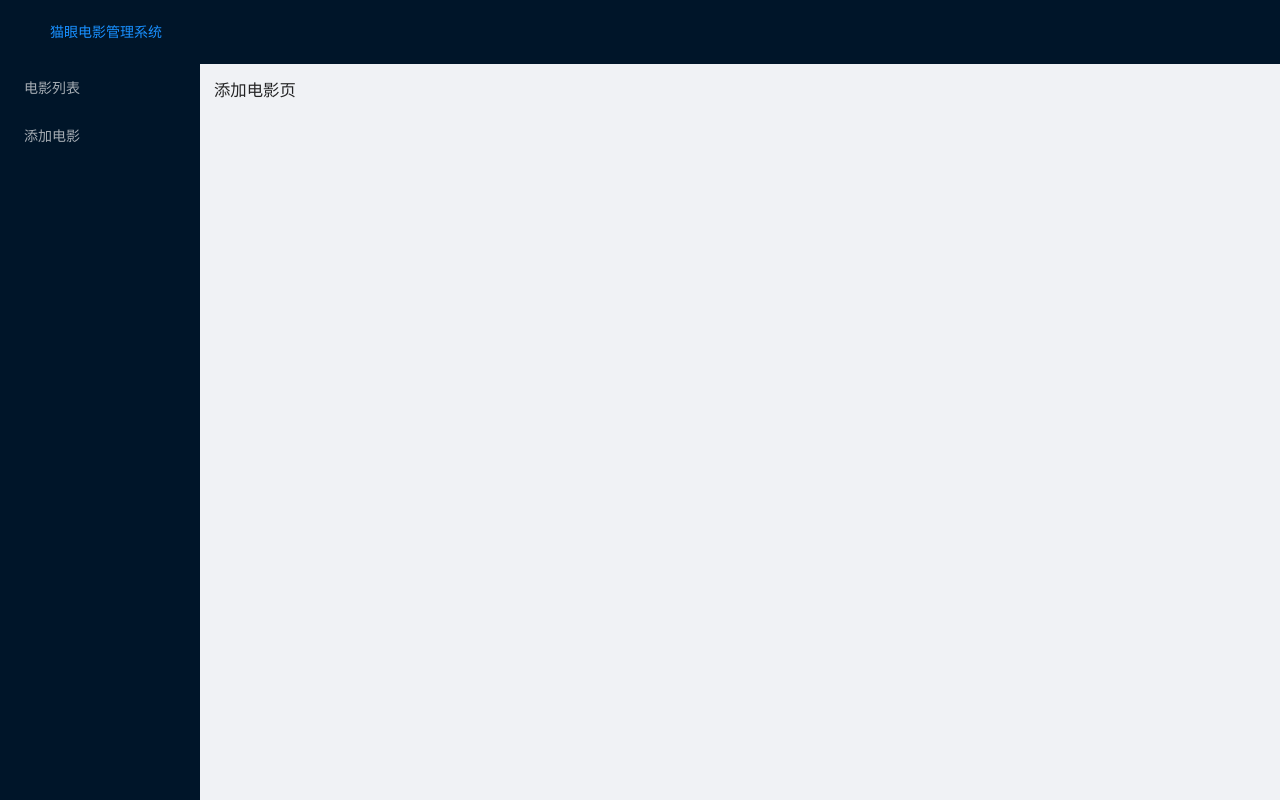
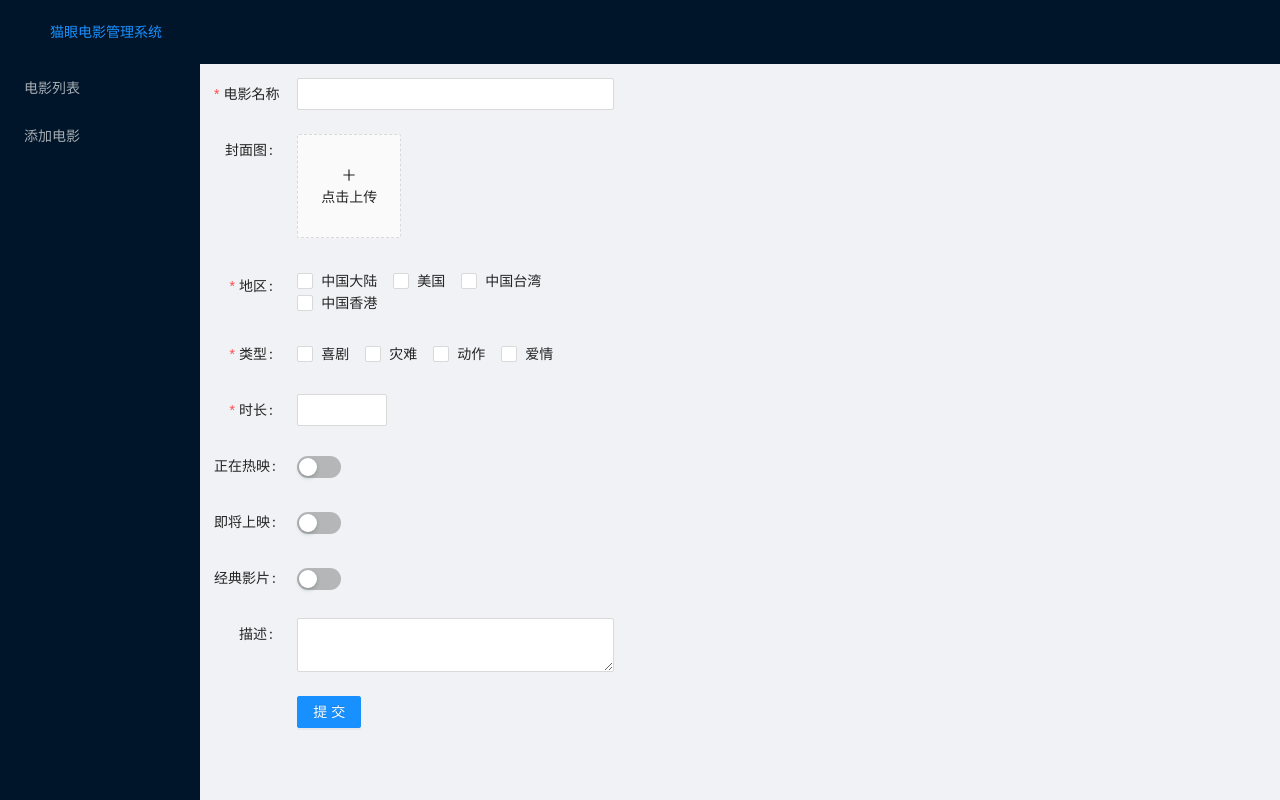
Before and after one commit to wcly/maoyan-manager, a React (Create React App) app in the folder client/: page /movie/add in a window 1280 px wide. Built offline with nearby package versions, Linux system fonts and the light colour scheme.

Commit message:
feat: 加入添加电影表单

```diff
--- a/client/src/components/ImgUploader.tsx
+++ b/client/src/components/ImgUploader.tsx
@@ -5,7 +5,7 @@ import { IResponseData, IResponseError } from '../services/CommonTypes'
 
 interface IImgUploaderProps {
     value?: string
-    onChange: (imgUrl: string) => void
+    onChange?: (imgUrl: string) => void
 }
 
 interface IImgState {
@@ -49,7 +49,7 @@ export default class extends React.Component<IImgUploaderProps, IImgState> {
         if (res.err) {
             message.error(res.err)
         } else {
-            this.props.onChange(res.data!)
+            this.props.onChange?.(res.data!)
         }
     }
 
@@ -64,7 +64,7 @@ export default class extends React.Component<IImgUploaderProps, IImgState> {
                     fileList={this.getFileList()}
                     customRequest={this.handleRequest.bind(this)}
                     onRemove={() => {
-                        this.props.onChange("")
+                        this.props.onChange?.("")
                     }}
                     onPreview={() => {
                         this.setState({
--- /dev/null
+++ b/client/src/components/MovieForm.tsx
@@ -0,0 +1,93 @@
+import React from 'react'
+import { FormInstance } from 'antd/lib/form';
+import { Form, Input, Button, Checkbox, InputNumber, Switch, message } from 'antd'
+import ImgUploader from './ImgUploader';
+import { IMovie } from '../services/MovieServices';
+import { withRouter, RouteComponentProps } from 'react-router';
+
+interface IFormProp extends RouteComponentProps {
+    onSubmit: (movie: IMovie) => Promise<string>
+}
+
+const AllAreas: { label: string, value: string }[] = [
+    { label: "中国大陆", value: "中国大陆" },
+    { label: "美国", value: "美国" },
+    { label: "中国台湾", value: "中国台湾" },
+    { label: "中国香港", value: "中国香港" }
+]
+
+const AllTypes: { label: string, value: string }[] = [
+    { label: "喜剧", value: "喜剧" },
+    { label: "灾难", value: "灾难" },
+    { label: "动作", value: "动作" },
+    { label: "爱情", value: "爱情" }
+]
+
+const layout = {
+    labelCol: { span: 4 },
+    wrapperCol: { span: 19, offset: 1 },
+};
+
+class MovieForm extends React.Component<IFormProp> {
+    formRef = React.createRef<FormInstance>();
+
+    handleSubmit = async (values: any) => {
+        const result = await this.props.onSubmit(values as IMovie)
+        if(result){
+            message.error(result)
+        }else{
+            message.success('处理成功', 1, ()=>{
+                this.props.history.push('/movie')
+            })
+        }
+    };
+
+    handleError = (errors: any) => {
+        console.log(errors)
+    }
+
+    render() {
+        return (
+            <Form
+                {...layout}
+                ref={this.formRef}
+                style={{ width: 400 }}
+                onFinish={this.handleSubmit}
+                onFinishFailed={this.handleError}
+                initialValues={{ isClassic: false, isComing: false, isHot: false }}>
+                <Form.Item name="name" label="电影名称" rules={[{ required: true, message: '请填写电影名称' }]}>
+                    <Input />
+                </Form.Item>
+                <Form.Item name="poster" label="封面图">
+                    <ImgUploader />
+                </Form.Item>
+                <Form.Item name="areas" label="地区" rules={[{ required: true, message: '请选择地区' }]}>
+                    <Checkbox.Group options={AllAreas} />
+                </Form.Item>
+                <Form.Item name="types" label="类型" rules={[{ required: true, message: '请选择类型' }]}>
+                    <Checkbox.Group options={AllTypes} />
+                </Form.Item>
+                <Form.Item name="timeLong" label="时长" rules={[{ required: true, message: '请填写时长' }]}>
+                    <InputNumber min={1} step={10} />
+                </Form.Item>
+                <Form.Item name="isHot" label="正在热映" valuePropName="checked">
+                    <Switch />
+                </Form.Item>
+                <Form.Item name="isComing" label="即将上映" valuePropName="checked">
+                    <Switch />
+                </Form.Item>
+                <Form.Item name="isClassic" label="经典影片" valuePropName="checked">
+                    <Switch />
+                </Form.Item>
+                <Form.Item name="description" label="描述">
+                    <Input.TextArea />
+                </Form.Item>
+                <Form.Item labelCol={{ span: 0 }} wrapperCol={{ span: 19, offset: 5 }}>
+                    <Button type="primary" htmlType="submit">提交</Button>
+                </Form.Item>
+            </Form>
+        )
+    }
+}
+
+export default withRouter(MovieForm)
--- a/client/src/pages/Home.tsx
+++ b/client/src/pages/Home.tsx
@@ -3,7 +3,7 @@ import React from 'react'
 export default class extends React.Component {
     render(){
         return (
-            <h1>主页</h1>
+            <h1>欢迎使用电影管理系统</h1>
         )
     }
 }
--- a/client/src/pages/movie/AddMovie.tsx
+++ b/client/src/pages/movie/AddMovie.tsx
@@ -1,9 +1,19 @@
 import React from 'react'
+import MovieForm from '../../components/MovieForm'
+import { MovieService } from '../../services/MovieServices'
+
 
 export default class extends React.Component {
-    render(){
+    render() {
         return (
-            <h1>添加电影页</h1>
+            <MovieForm onSubmit={async (movie) => {
+                const resp = await MovieService.add(movie)
+                if(resp.data){
+                    return ""
+                }else{
+                    return resp.err
+                }
+             }} />
         )
     }
 }
```
